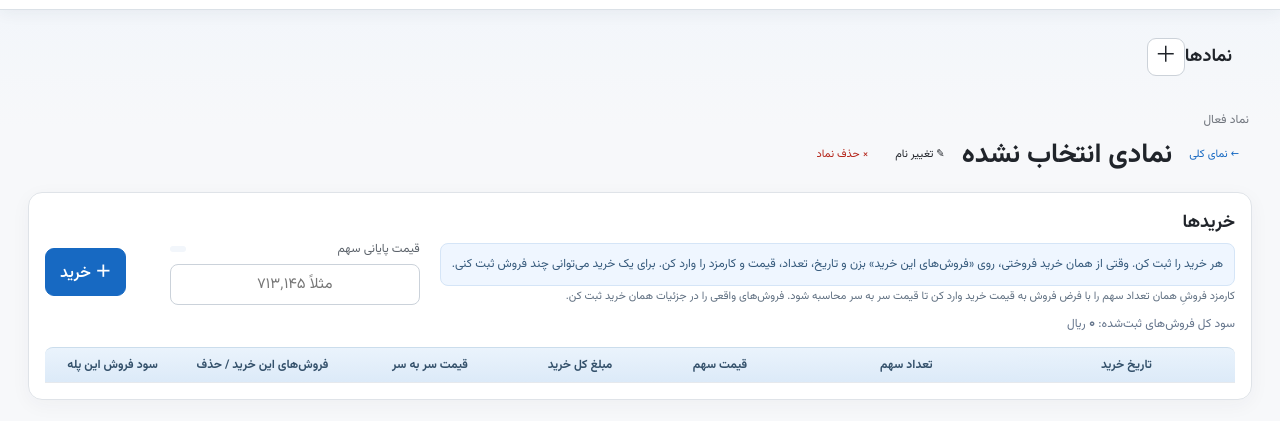
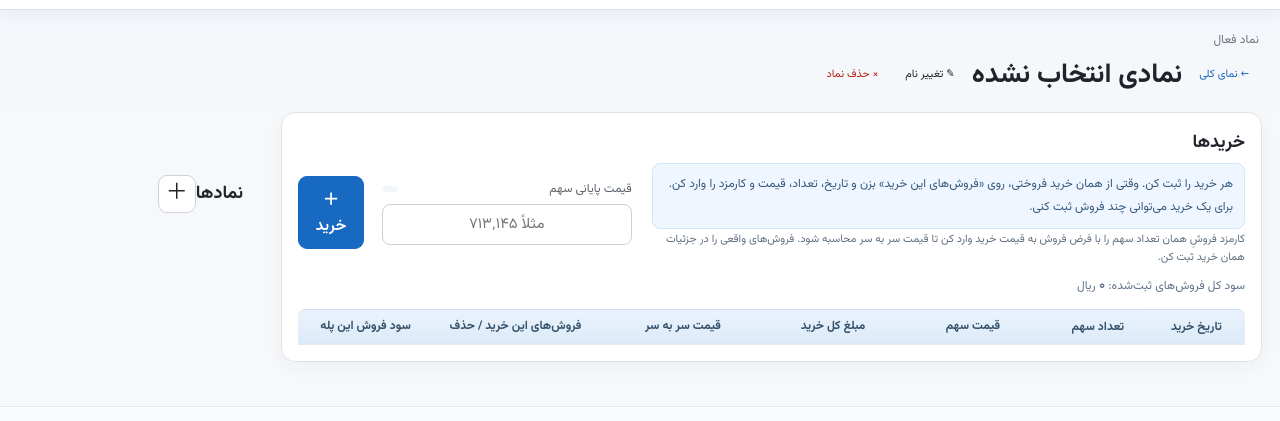
Before and after one commit to afshin-ir/percent, a plain HTML site: page index.html in a window 1280 px wide. Shown: the part 113-534 px from the top of the page. Drawn offline with Linux system fonts and the light colour scheme.

Commit message:
Restore symbol navigation layout

```diff
--- a/style.css
+++ b/style.css
@@ -594,3 +594,11 @@ body>header,body>header:hover,body>header:focus-within{position:static!important
 .overview-table{width:100%;min-width:0;max-width:900px;margin-inline:auto;table-layout:fixed}
 .overview-symbol-cell{width:50%;min-width:0;max-width:none}
 .overview-table td.overview-symbol-cell{width:50%}
+
+/* Layout for the symbol list and active symbol page */
+.app-shell{display:grid!important;grid-template-columns:245px minmax(0,1fr);gap:18px;direction:ltr;max-width:1550px;margin:24px auto;padding:0 18px}
+.app-shell>*{direction:rtl}
+.app-shell>main{width:auto}
+#symbolList.sidebar{display:flex!important}
+@media(max-width:1050px){.app-shell{grid-template-columns:1fr;direction:rtl}.sidebar{position:static;order:-1}.symbol-list{flex-direction:row;overflow:auto}.symbol-btn{width:auto;min-width:120px}}
+@media(max-width:600px){.app-shell{margin-top:14px!important;padding:0 10px}}
```
